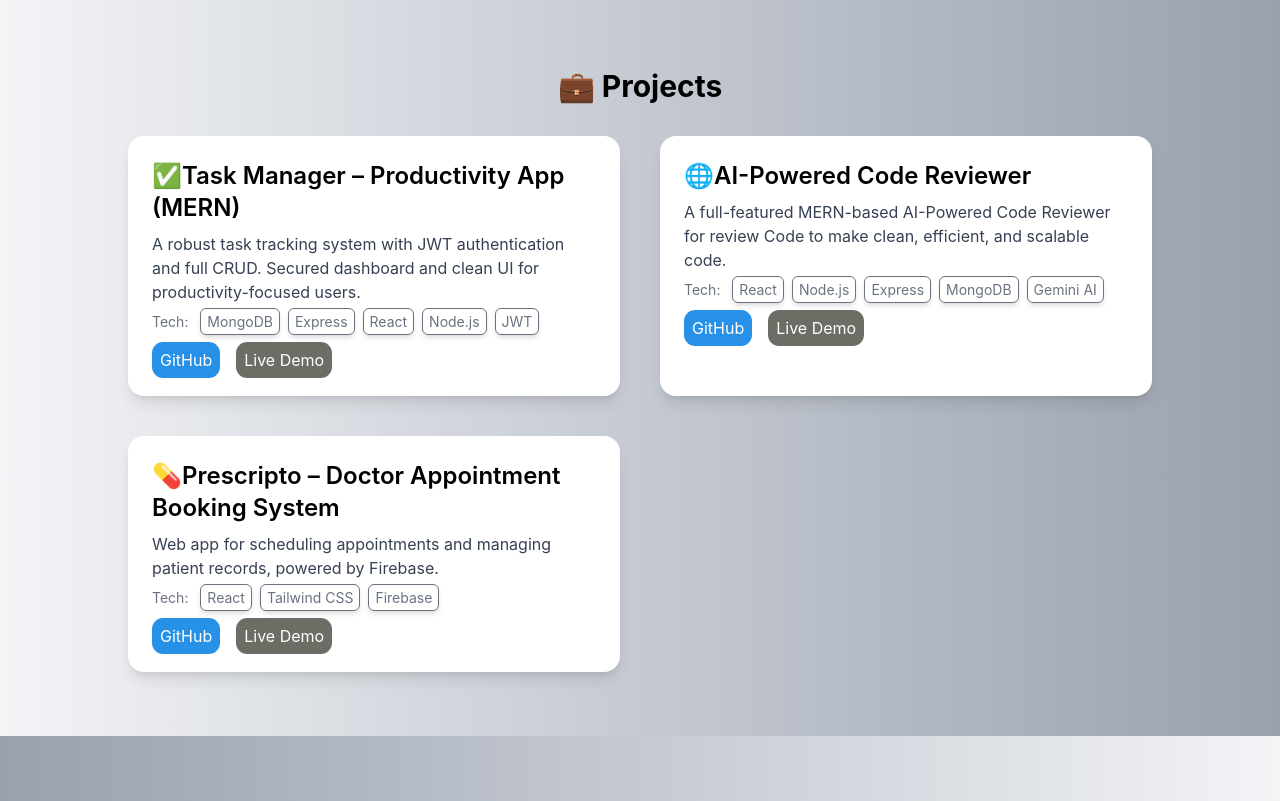
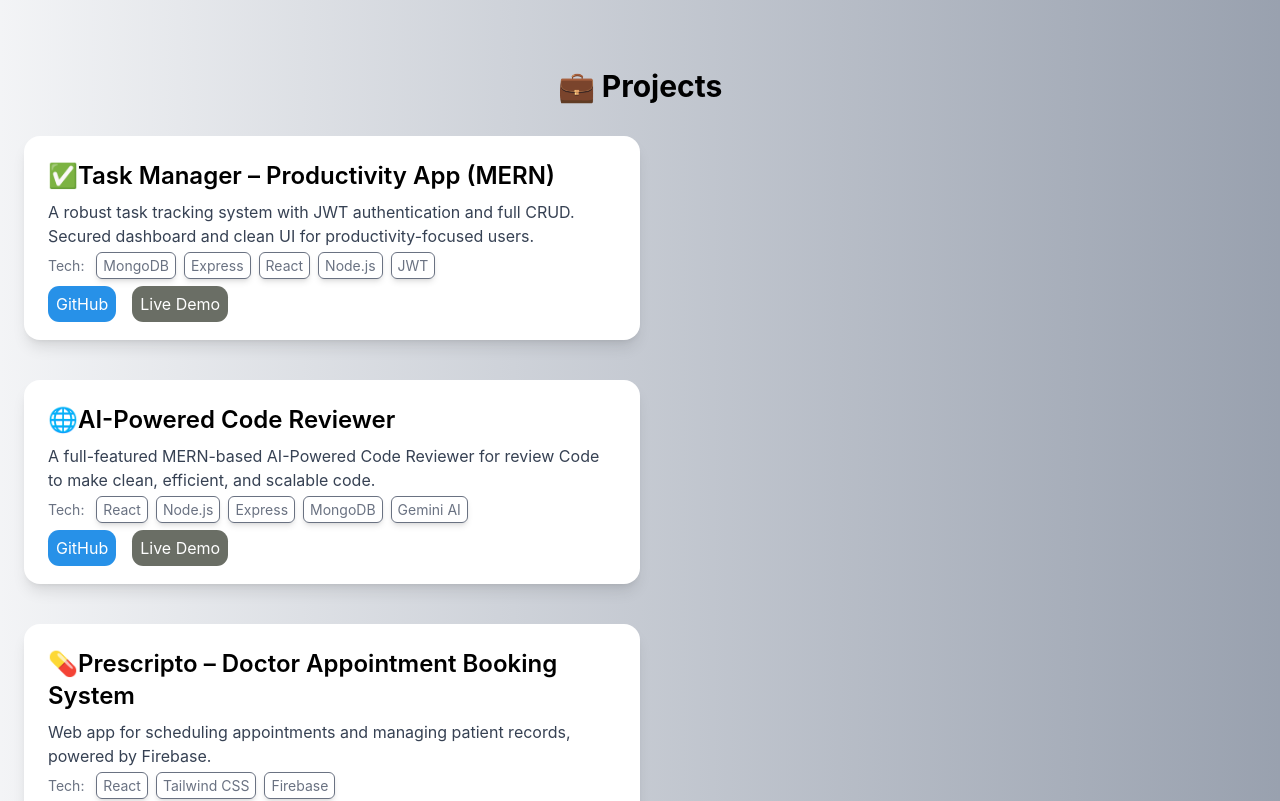
Before and after one commit to SurajCh6613/portfolio, a React (Vite) app: page / in a window 1280 px wide. Shown: the part 1560-2361 px from the top of the page. Built offline with nearby package versions, Linux system fonts and the light colour scheme.

Commit message:
package updated

```diff
--- a/package.json
+++ b/package.json
@@ -25,6 +25,6 @@
     "eslint-plugin-react-hooks": "^5.2.0",
     "eslint-plugin-react-refresh": "^0.4.20",
     "globals": "^16.2.0",
-    "vite": "^7.0.0"
+    "vite": "^6.3.5"
   }
 }
--- a/src/Pages/Projects.jsx
+++ b/src/Pages/Projects.jsx
@@ -16,8 +16,8 @@ const Projects = () => {
       emoji: "🌐",
       description:
         "A full-featured MERN-based AI-Powered Code Reviewer for review Code to make clean, efficient, and scalable code.",
-      tech: ["React", "Node.js", "Express", "MongoDB","Gemini AI"],
-      github: "#",
+      tech: ["React", "Node.js", "Express", "MongoDB", "Gemini AI"],
+      github: "https://github.com/SurajCh6613/code-reviewer",
       liveDemo: "#",
     },
     {
@@ -34,9 +34,14 @@ const Projects = () => {
   return (
     <section class="py-16 px-6 bg-gradient-to-l from-gray-400 to-gray-100 pt-20 ">
       <h2 class="text-3xl font-bold mb-8 text-center">💼 Projects</h2>
-      <div class="grid grid-cols-1 sm:grid-cols-2 gap-10 max-w-5xl mx-auto">
+      <div class="flex flex-col gap-10 ">
         {projects.map((project, index) => (
-          <div key={index} class="bg-white rounded-2xl shadow-lg p-6 hover:scale-105 duration-300 ">
+          <div
+            key={index}
+            class={`bg-white rounded-2xl shadow-lg p-6 hover:scale-105 duration-300 w-1/2 ${
+              index % 2 === 0 ? `flex-row` : `flex-row-reverse`
+            }`}
+          >
             <h3 class="text-2xl font-semibold mb-2">
               {project.emoji}
               {project.title}
@@ -45,7 +50,9 @@ const Projects = () => {
             <p class="text-sm text-gray-500 mb-4">
               Tech:{" "}
               {project.tech.map((tech) => (
-                <p className="inline ml-2 border rounded-md px-1.5 shadow-md py-1">{tech}</p>
+                <p className="inline ml-2 border rounded-md px-1.5 shadow-md py-1">
+                  {tech}
+                </p>
               ))}
             </p>
             <a href={project.github} target="_blank" class="btn mr-4">
```
Also changed, not shown: 1 other file (tests, documents, lock files or other folders).
